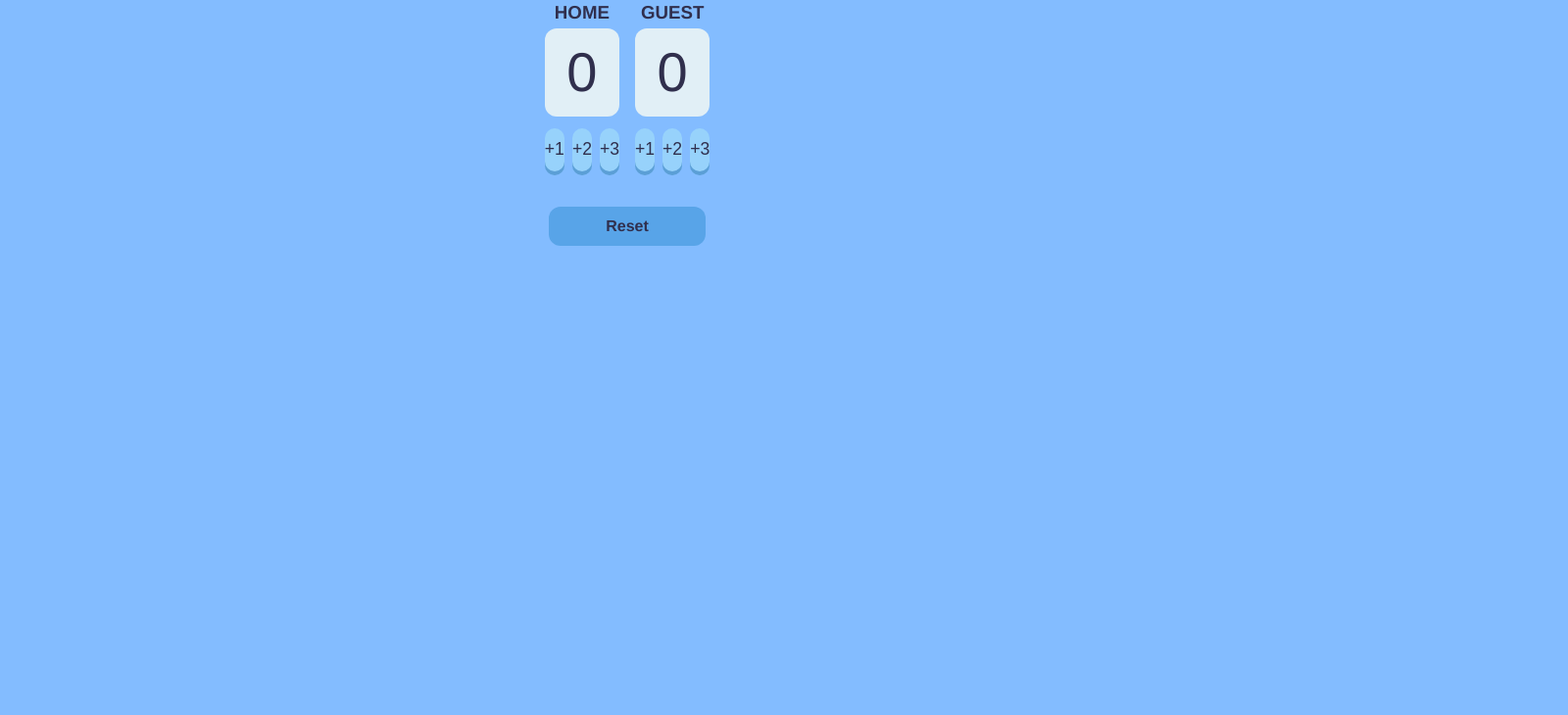
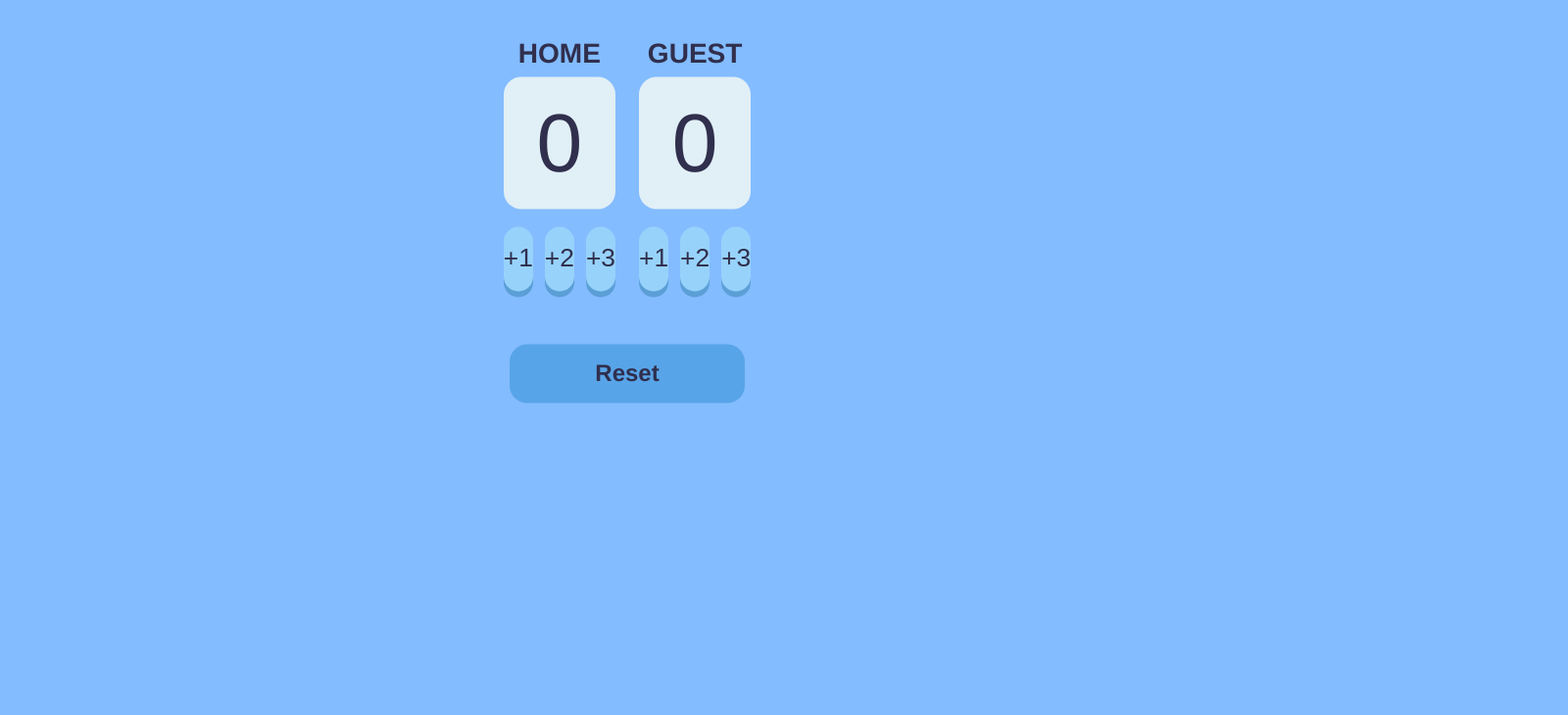
Before and after one commit to 9y4h5ym8ph-hash/SB, a plain HTML site: page index.html in a window 1280 px wide. Shown: the part 70-800 px from the top of the page at 98% size, 1600 px wide, since content can reach past the window. Drawn offline with Linux system fonts and the light colour scheme.

Commit message:
scale update with gemeni

```diff
--- a/index.css
+++ b/index.css
@@ -100,3 +100,8 @@ h1 {
     font-size: 1rem;
     font-weight: 700;
 }
+
+.page-wrapper {
+      transform: scale(1.5);
+      transform-origin: top center;
+    }
--- a/index.html
+++ b/index.html
@@ -1,9 +1,11 @@
 <html>
     <head>
         <link rel="stylesheet" href="index.css">
-        <meta name="viewport" content="width=device-width, initial-scale=1, viewport-fit=cover">
+        <meta name="viewport" content="width=device-width, initial-scale=2, viewport-fit=cover">
+
     </head>
     <body>
+        <div class="page-wrapper">
         <div id="score-app">
              <h1>Score</h1>
         <div class="container">
@@ -29,5 +31,6 @@
         <button id="reset" onclick="reset()">Reset</button>
         </div>
         <script src="index.js"></script>
+        </div>
     </body>
 </html>
```
